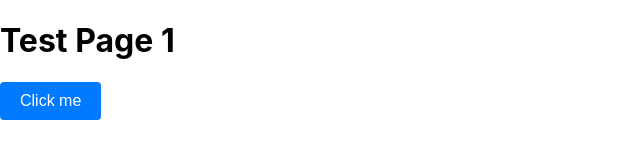
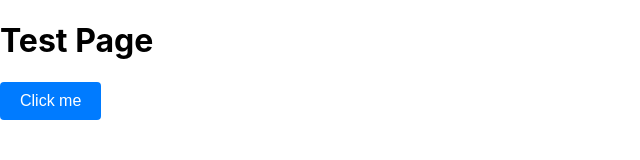
Before and after one commit to Ashraf-Alshashaa/Trade-Hub-Frontend, a React (Create React App) app: page /test in a window 1280 px wide. Shown: the top 160 px of the page, without its empty margins (0-640 px from the left). Built offline with nearby package versions, Linux system fonts and the light colour scheme.

Commit message:
fix Test Page name

```diff
--- a/src/pages/Test.tsx
+++ b/src/pages/Test.tsx
@@ -8,7 +8,7 @@ const Test: FC = () => {
 
   return (
     <div>
-      <h1>Test Page 1</h1>
+      <h1>Test Page</h1>
       <Button text="Click me" onClick={handleClick} />
     </div>
   );
```
